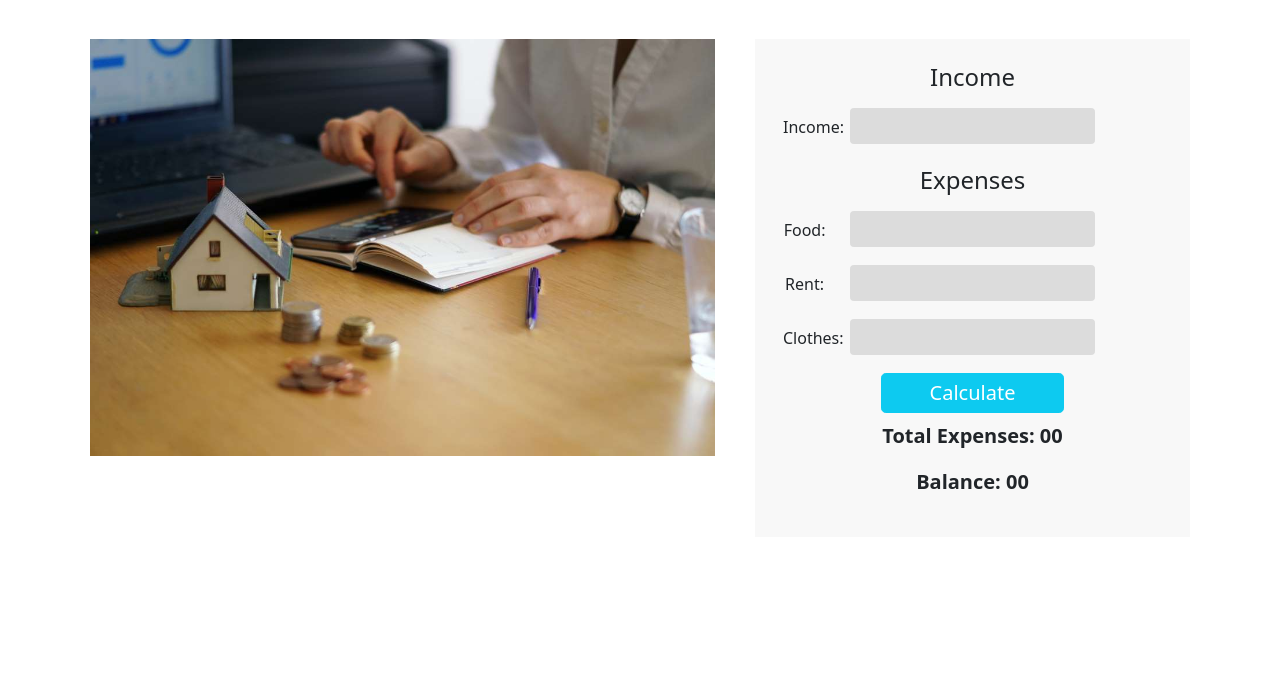
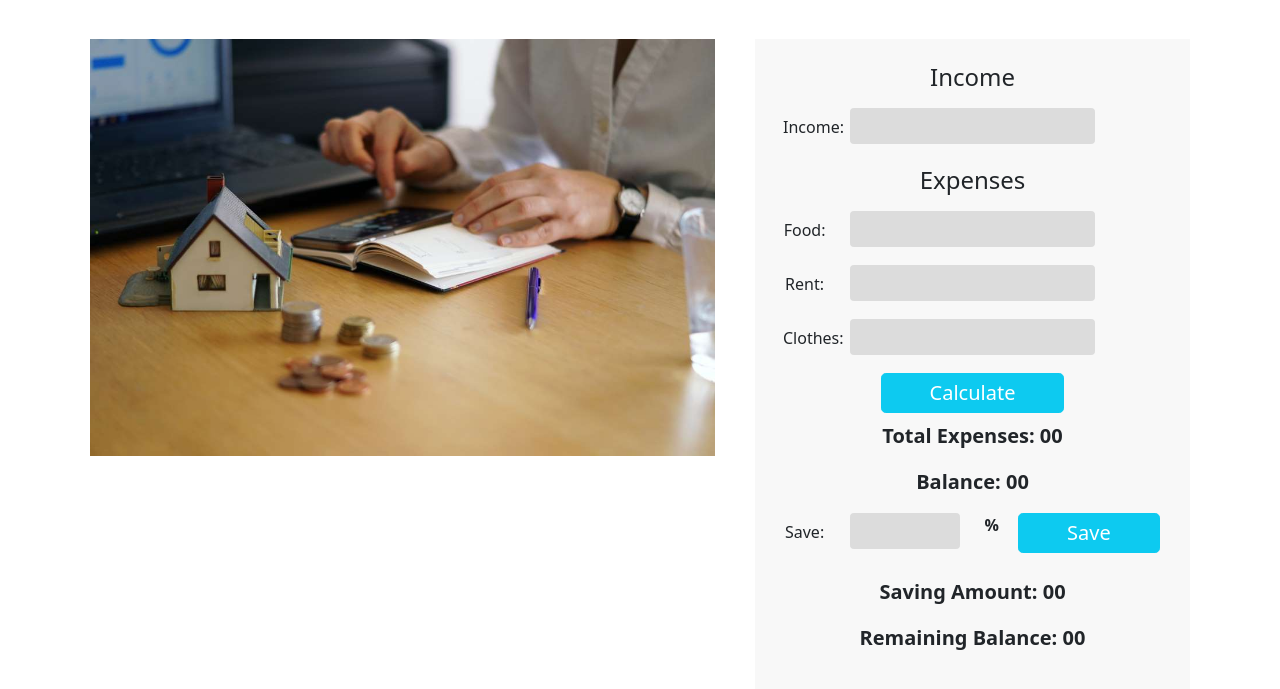
Before and after one commit to almizanshimul/money-master, a plain HTML site: page index.html in a window 1280 px wide. Shown: the part 121-810 px from the top of the page. Drawn offline with nearby package versions, Linux system fonts and the light colour scheme.

Commit message:
money save calculation added

```diff
--- a/index.html
+++ b/index.html
@@ -72,7 +72,23 @@
                             <p class="pt-2 fs-5 fw-bold">Total Expenses: <span>00</span></p>
                             <p class="fs-5 fw-bold">Balance: <span>00</span></p>
 
-
+                            <!-- Money Save  -->
+                            <div class="m-3 row">
+                                <label for="save"
+                                    class="col-2 col-sm-2 col-md-2 col-lg-2 col-form-label fs-6">Save:</label>
+                                <div class="col-4 col-sm-3 col-md-5 col-lg-4">
+                                    <input type="text" class="form-control border-0 input-bg" id="save">
+                                </div>
+                                <div class="col-1 col-sm-2 col-md-2 col-lg-1">
+                                    <p class="fw-bold">%</p>
+                                </div>
+                                <div class="col-3 col-sm-2 col-md-3 col-lg-3">
+                                    <button type="submit"
+                                        class="btn btn-info btn-lg text-white py-1 px-3 px-sm-5">Save</button>
+                                </div>
+                            </div>
+                            <p class="pt-2 fs-5 fw-bold">Saving Amount: <span>00</span></p>
+                            <p class="fs-5 fw-bold">Remaining Balance: <span>00</span></p>
                         </div>
                     </div>
                 </div>
```
